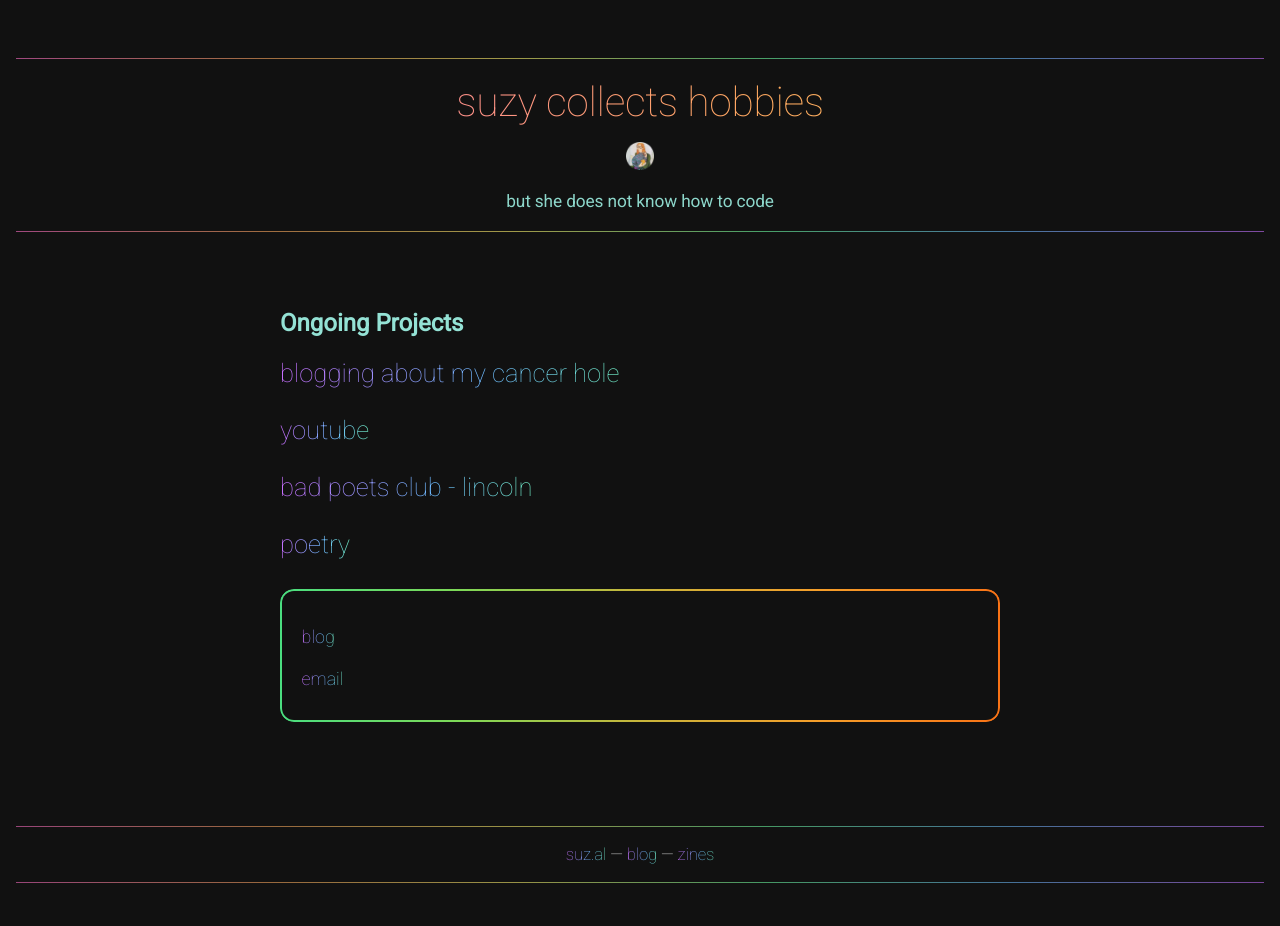
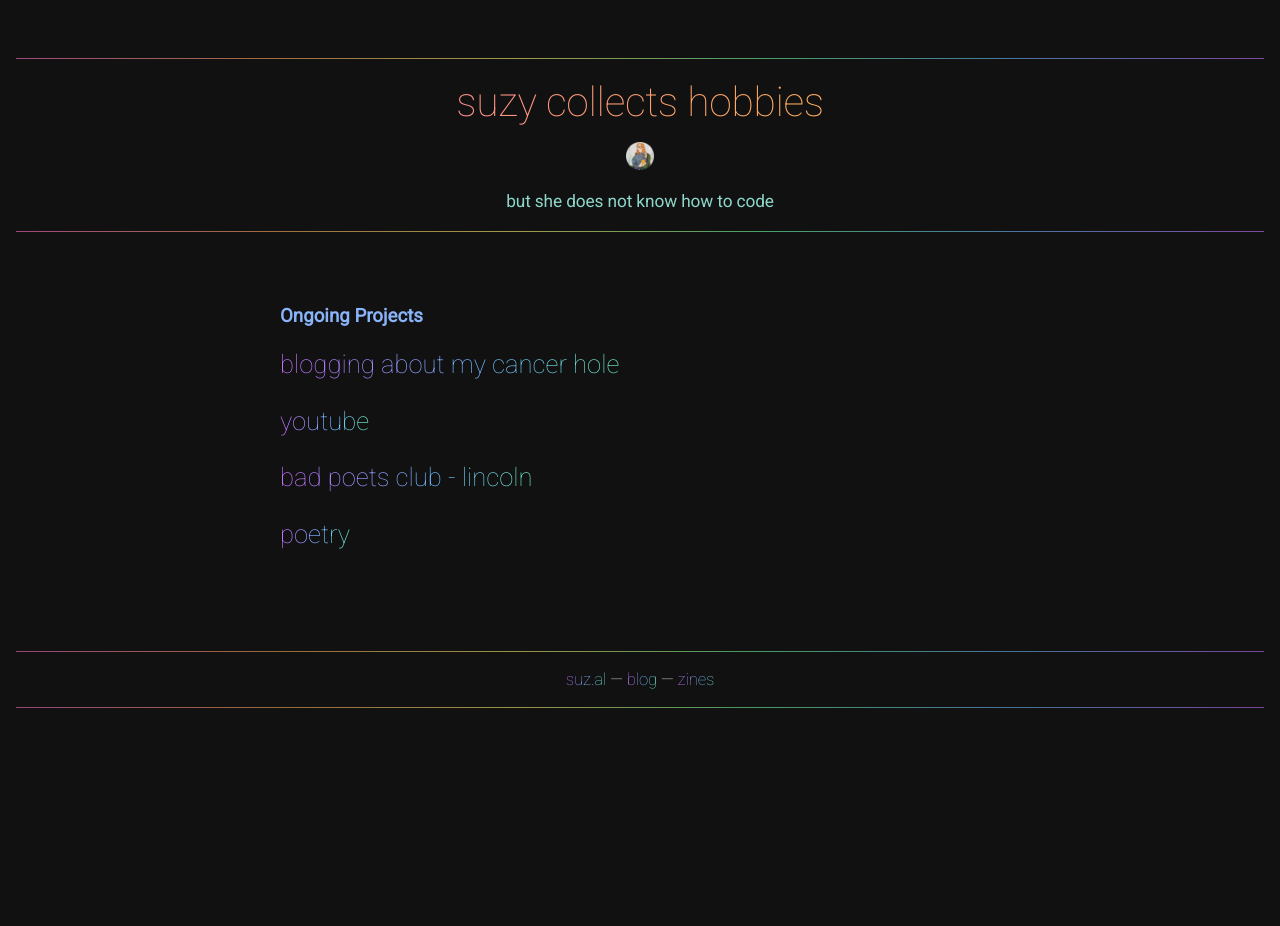
Before and after one commit to Marmitewarlock/suzal, a Jekyll site: the page built from index.md, in a window 1280 px wide. Built offline with Jekyll 4.4.1, drawn with Linux system fonts in a browser that asks for light colours; after the commit the page ends 900 px from its top, so only the background shows below that.

Commit message:
Update index.md

```diff
--- a/index.md
+++ b/index.md
@@ -4,7 +4,7 @@ title: suzy collects hobbies
 subtitle: but she does not know how to code
 ---
 
-## Ongoing Projects
+### Ongoing Projects
 
 [blogging about my cancer hole](https://blog.suz.al)
 
@@ -13,10 +13,3 @@ subtitle: but she does not know how to code
 [bad poets club - lincoln](https://linktr.ee/badpoetsclub)
 
 [poetry](https://linumcatharticum.wordpress.com/)
-
-
-<div class="rv-page-card">
-<h2><a href="https://bsky.app/profile/suz.al">blog</a></h2>
-<h2><a href="mailto:hello@suz.al">email</a></h2>
-
-</div>
```
